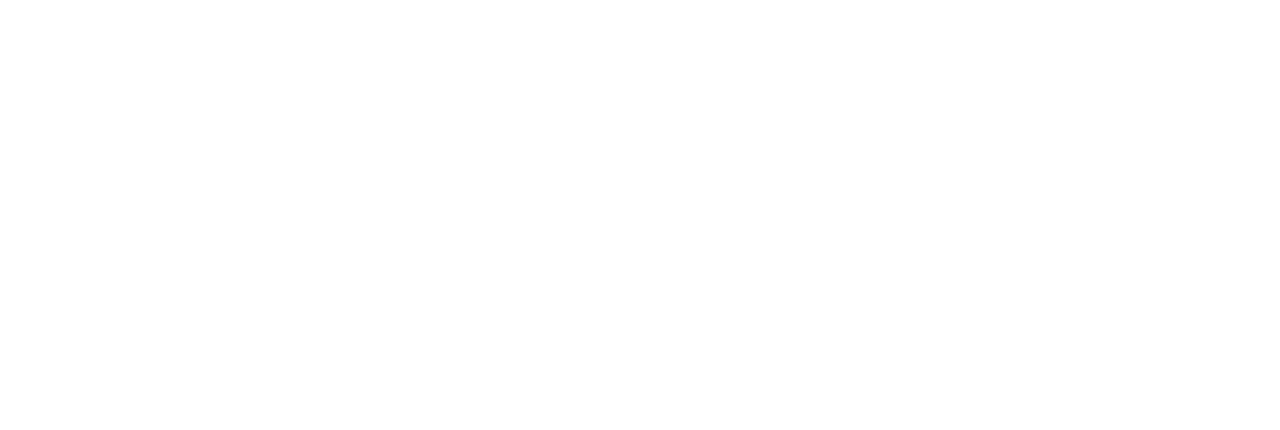
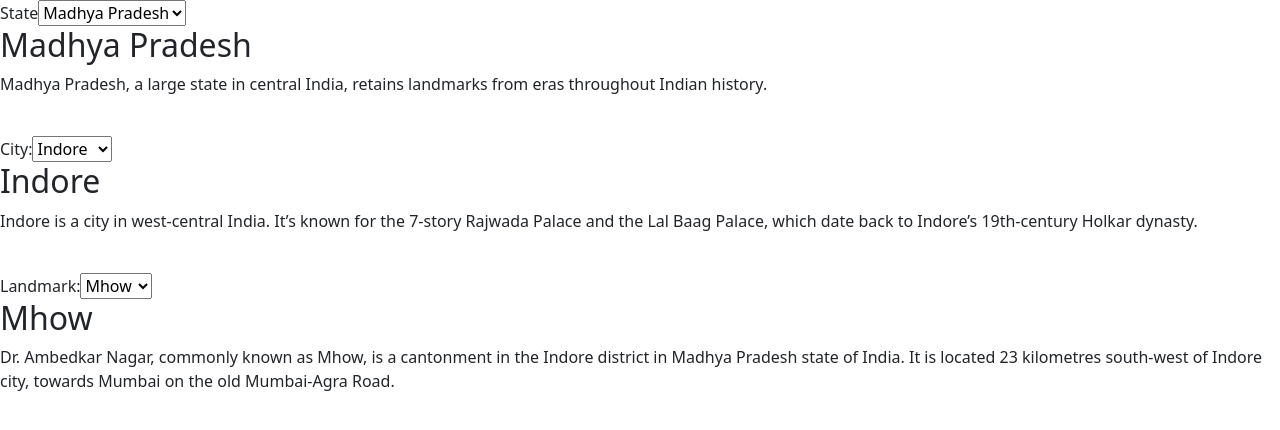
Before and after one commit to acciojob/dropdown-react-Hawk1430, a React app: page / in a window 1280 px wide. Shown: the top 430 px of the page. Built offline with nearby package versions, Linux system fonts and the light colour scheme.

Commit message:
COmplete all the functionality

```diff
--- a/src/components/App.js
+++ b/src/components/App.js
@@ -1,5 +1,6 @@
-import React, { useState,useReducer } from "react";
+import React, { useState,useReducer, useEffect } from "react";
 import "./../styles/App.css";
+import Card from "./Card";
 
 
 const states = [{
@@ -67,7 +68,7 @@
 			description:"Ideal for conduction major events",
 		}]
 	}]
-},{
+	},{
 	name : "Assam",
 	description:"Assam is a state in northeastern India known for its wildlife, archeological sites and tea plantations. ",
 	city :[{
@@ -101,7 +102,7 @@
 			description:"Central Market for Tezpur",
 		}]
 	}]
-},{
+	},{
 	name : "Bihar",
 	description:"Bihar is a state in East India, bordering Nepal. It is divided by the River Ganges, which floods its fertile plains. Important Buddhist pilgrimage sites include the Bodhi Tree in Bodhgaya's Mahabodhi Temple, under which the Buddha allegedly meditated.",
 	city :[{
@@ -138,12 +139,108 @@
 }];
 
 
-function App()
-{
-	// Do not alter/remove main div
+function App() {
+	const [selectedState, setSelectedState] = useState('Madhya Pradesh');
+	const [selectedCity, setSelectedCity] = useState('Indore');
+	const [selectedLandmark, setSelectedLandmark] = useState('Mhow');
+	const [stateDescription, setStateDescription] = useState('');
+	const [cityDescription, setCityDescription] = useState('');
+	const [landmarkDescription, setLandmarkDescription] = useState('');
+
+	useEffect(()=>{
+		const foundState = states.find(state => state.name === selectedState);
+		if(foundState){
+			setStateDescription(foundState.description);
+			setSelectedCity(foundState.city[0].name);
+		}
+	},[selectedState])
+
+	useEffect(()=>{
+		const foundState = states.find(state => state.name === selectedState);
+		console.log(foundState)
+		const foundCity = foundState?.city.find(city => city.name === selectedCity);
+		if(foundCity){
+			setCityDescription(foundCity.description);
+			setSelectedLandmark(foundCity.landmarks[0].name);
+		}
+	}, [selectedCity, selectedState])
+
+	useEffect(() => {
+		const foundState = states.find(state => state.name === selectedState);
+		const foundCity = foundState?.city.find(city => city.name === selectedCity);
+		const foundLandmark = foundCity?.landmarks.find(l => l.name === selectedLandmark);
+		if (foundLandmark) {
+			setLandmarkDescription(foundLandmark.description);
+		}
+	}, [selectedLandmark, selectedCity, selectedState]);
+
+	// functions to handle change in selection
+	const handleState = (e) => {
+		setSelectedState(e.target.value);
+		setSelectedCity('');
+		setSelectedLandmark('');
+	}
+	const handleCity = (e) => {
+		setSelectedCity(e.target.value);
+		setSelectedLandmark('');
+	}
+	const handleLandmark = (e) => {
+		setSelectedLandmark(e.target.value);
+	}
+
+	// Dynamic City and Landmark List updates
+	const cityList  = states.find(s => s.name === selectedState)?.city || [];
+	const landmarkList = cityList.find(c => c.name === selectedCity)?.landmarks || [];
+
 	return (
 	<div id="main">
+		<div className="selections_options">
+			<div>
+				<label>State</label>
+				<select id='state' value={selectedState} onChange={handleState}>
+					{states.map((state) => (
+						<option key={state.name} value={state.name}>
+							{state.name}
+						</option>
+					))}
+				</select>
+			</div>
+			<div id="state">
+					<Card id='state' name={selectedState} description={stateDescription}/>
+			</div>
 
+			<br/>
+					{/*City Options */}
+			<div>
+				<label>City:</label>
+				<select id='city' value={selectedCity} onChange={handleCity}>
+					{cityList.map((city) => (
+						<option key={city.name} value={city.name}>
+							{city.name}
+						</option>
+					))}
+				</select>
+			</div>
+			<div id="city">
+					<Card id='city' name={selectedCity} description={cityDescription}/>
+			</div>
+
+			<br/>
+					{/*Landmark Options */}
+			<div>
+				<label>Landmark:</label>
+				<select id='city' value={selectedLandmark} onChange={handleLandmark}>
+					{landmarkList.map((landmark) => (
+						<option key={landmark.name} value={landmark.name}>
+							{landmark.name}
+						</option>
+					))}
+				</select>
+			</div>
+			<div id="landmark">
+					<Card id='city' name={selectedLandmark} description={landmarkDescription}/>
+			</div>
+		</div>
 	</div>
 	);
 }
--- /dev/null
+++ b/src/components/Card.js
@@ -0,0 +1,16 @@
+import React from 'react'
+
+const Card = ({id,name, description}) => {
+  return (
+    <div>
+        <div id={`${id}-name`}>
+            <h2>{name}</h2>
+        </div>
+        <div id={`${id}-description`}>
+            <p>{description}</p>
+        </div>
+    </div>
+  )
+}
+
+export default Card
```
